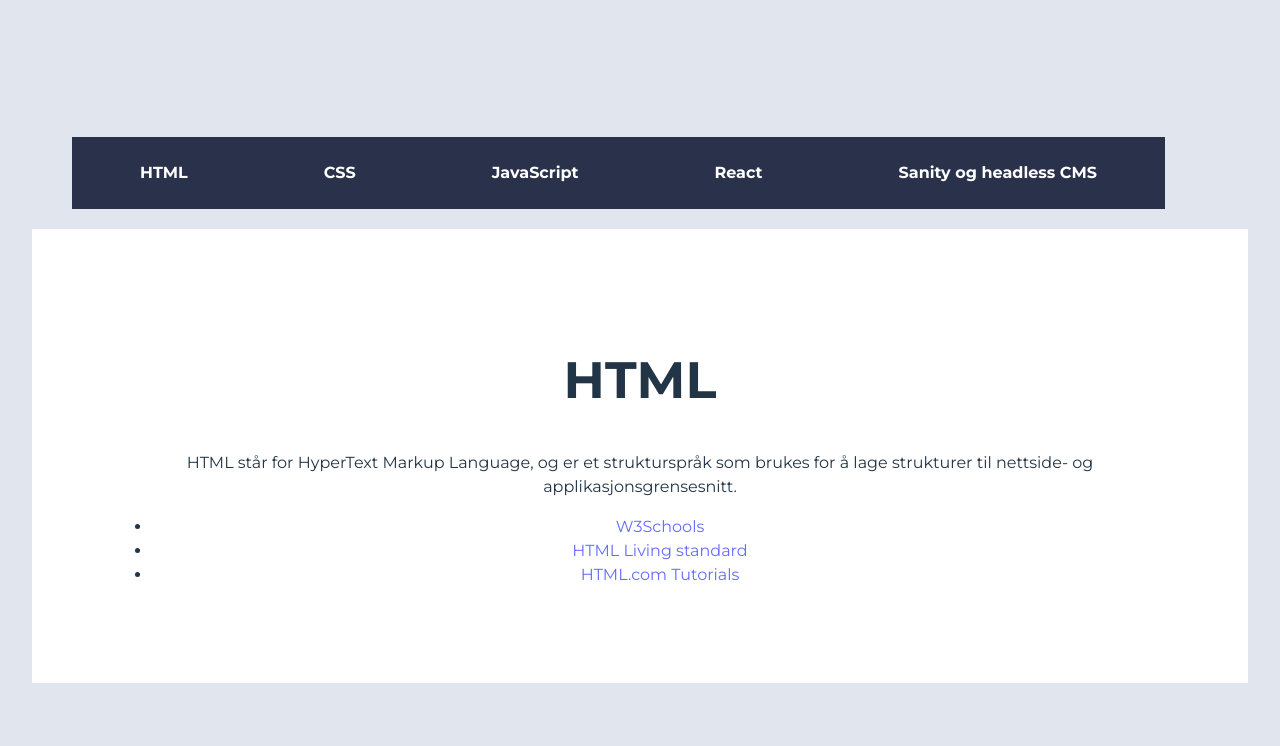
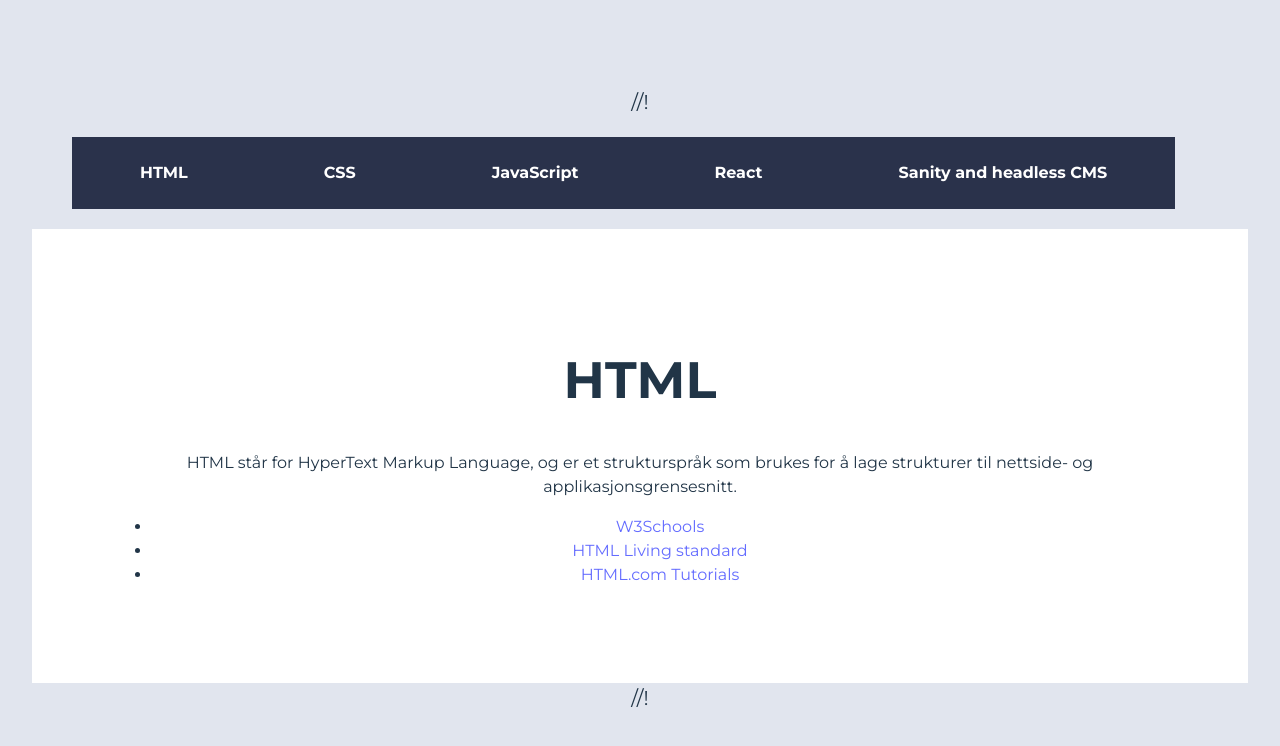
Before and after one commit to Vilped1/UIN23ak3_resourceapp_group13, a React (Vite) app in the folder arbeidskrav_3/: page / in a window 1280 px wide. Shown: the top 746 px of the page. Built offline with nearby package versions, Linux system fonts and the light colour scheme.

Commit message:
Sass
Prøvde ut det å fikse Sass, kommenterte ut det jeg har gjort og satt ! ved det slik at den blir rød

```diff
--- a/arbeidskrav_3/src/components/Layout.jsx
+++ b/arbeidskrav_3/src/components/Layout.jsx
@@ -1,12 +1,14 @@
 import Nav from "./Nav";
 
-export default function Layout({children, setCat, cat}) {
+export default function Layout({ children, setCat, cat }) {
   return (
     <>
-      <Nav setCat={setCat} cat={cat}></Nav>
-      <main>
-        {children}
-      </main>
+      <div id="cardbox"> //!
+        <Nav setCat={setCat} cat={cat}></Nav>
+        <main>
+          {children}
+        </main>
+      </div> //!
     </>
   );
 }
--- a/arbeidskrav_3/src/components/Nav.jsx
+++ b/arbeidskrav_3/src/components/Nav.jsx
@@ -6,7 +6,7 @@ export default function Nav({cat, setCat}) {
     "CSS",
     "JavaScript",
     "React",
-    "Sanity og headless CMS"
+    "Sanity and headless CMS"
   ];
 
   const [selectedIndex, setSelectedIndex] = useState(-1);
@@ -17,6 +17,7 @@ export default function Nav({cat, setCat}) {
 
   return (
     <>
+    {/* <nav> */}
       <ul className="button-group">
         {/* map function som mapper ut ifra array, gir og fjerner "active" styling etter trykk (Bootstrap)*/}
         {navItems.map((item, index) => (
@@ -35,6 +36,7 @@ export default function Nav({cat, setCat}) {
           </li>
         ))}
       </ul>
+      {/* </nav> */}
     </>
   );
 }
--- a/arbeidskrav_3/src/main.jsx
+++ b/arbeidskrav_3/src/main.jsx
@@ -6,6 +6,7 @@ import {BrowserRouter as Router} from "react-router-dom"
 // import "bootstrap/dist/css/bootstrap.css";
 import "./styles/Nav.scss";
 import "./styles/Main.scss";
+// import "./styles/Style.scss";!!
 
 ReactDOM.createRoot(document.getElementById("root")).render(
   <Router>
--- a/arbeidskrav_3/src/styles/Main.scss
+++ b/arbeidskrav_3/src/styles/Main.scss
@@ -25,6 +25,7 @@ main {
     background-color: var(--white);
     min-height: 350px;
     font-size: 1rem;
+    // text-align: left;
 }
 
 article {
--- a/arbeidskrav_3/src/styles/Nav.scss
+++ b/arbeidskrav_3/src/styles/Nav.scss
@@ -1,6 +1,6 @@
 .button-group {
     display: flex;
-    flex-wrap: nowrap;
+    flex-wrap: nowrap; // !
     list-style: none;
 }
 
```
Also changed, not shown: arbeidskrav_3/src/styles/Style.scss (+8 -0 lines).
